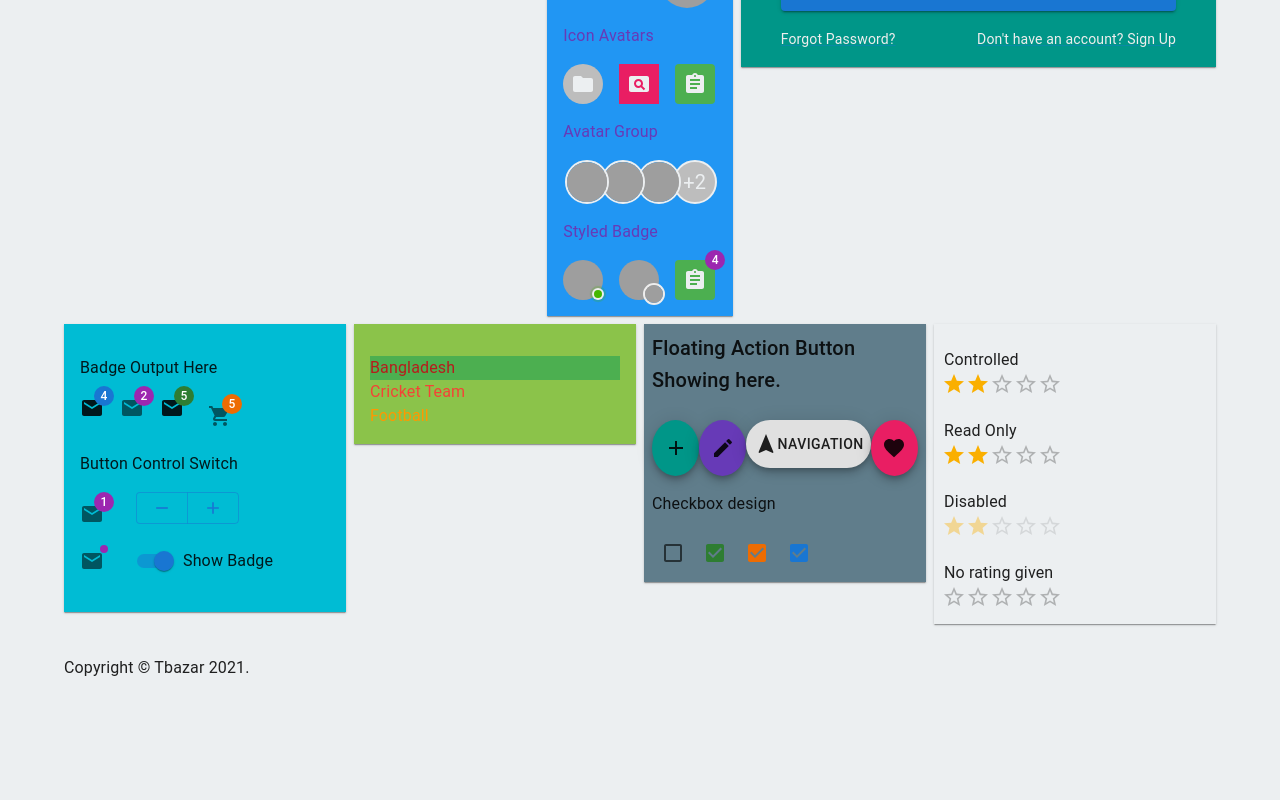
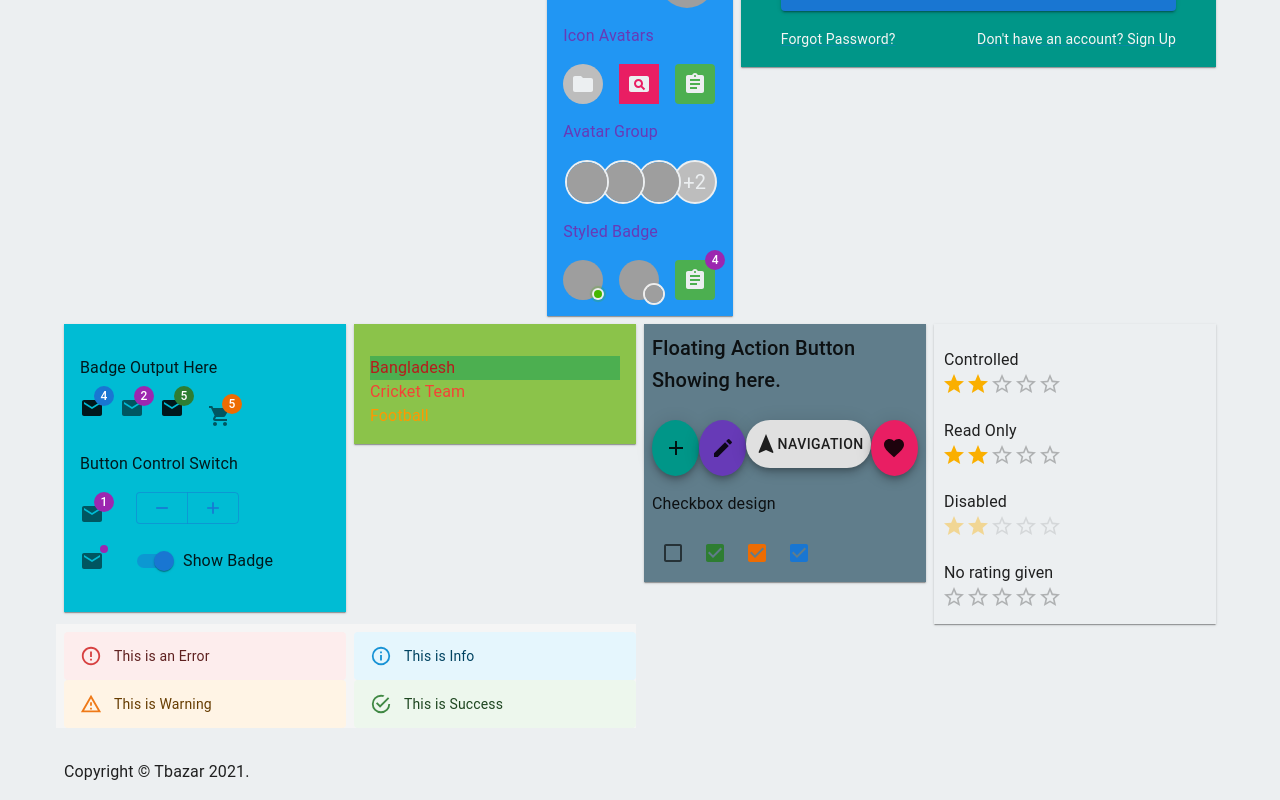
Before and after one commit to rubelamin/mypractice, a React (Vite) app: page / in a window 1280 px wide. Shown: the part 532-1332 px from the top of the page. Before the commit the page ends 1228 px from the top, so only its background shows below. Built offline with nearby package versions, Linux system fonts and the light colour scheme; grey boxes are pictures that could not be loaded.

Commit message:
File changes

```diff
--- a/package.json
+++ b/package.json
@@ -40,6 +40,7 @@
     "@mui/styled-engine-sc": "^5.1.0",
     "react": "^17.0.2",
     "react-dom": "^17.0.2",
+    "react-router-dom": "^6.0.2",
     "styled-components": "^5.3.3",
     "tslib": "^2.3.1"
   }
--- a/src/App.tsx
+++ b/src/App.tsx
@@ -9,6 +9,7 @@ import AllCom from './components/AllCom';
 import Fab from './components/Fab';
 import Ratingall from './components/Ratingall';
 import HeaderBars from './components/HeaderBars';
+import AlertInfo from './components/Alert';
 
 
 import Box from '@mui/material/Box';
@@ -24,7 +25,7 @@ function App() {
       <ThemeProvider theme ={ defaultTheme }>
         <CssBaseline />
           <Box >
-            <HeaderBars />
+              <HeaderBars />
           </Box>
 
       <Container >
@@ -132,6 +133,9 @@ function App() {
             <Ratingall />
           </Box>
         </Grid>
+        <Grid item xs={12} md={6} sx={{ bgcolor: 'fontColor.paper' }}>
+            <AlertInfo />
+          </Grid>
       </Grid>
       </Box>
 
--- /dev/null
+++ b/src/components/Alert.tsx
@@ -0,0 +1,28 @@
+import * as React from 'react';
+import Grid from '@mui/material/Grid';
+import Stack from '@mui/material/Stack';
+import Alert from '@mui/material/Alert';
+
+
+export default function AlertInfo() {
+    return <>
+        <Grid container spacing={1}>
+            <Grid item xs={12} md={6}>
+                <Stack spacing={1}>
+                    <Alert severity="error">This is an Error</Alert>
+                </Stack>
+                <Stack>
+                    <Alert severity="warning">This is Warning</Alert>
+                </Stack>
+            </Grid>
+            <Grid item xs={12} md={6}>
+                <Stack spacing={1}>
+                    <Alert severity="info">This is Info</Alert>
+                </Stack>
+                <Stack>
+                    <Alert severity="success">This is Success</Alert>
+                </Stack>
+            </Grid>
+        </Grid>
+    </>
+}
--- a/src/components/HeaderBars.tsx
+++ b/src/components/HeaderBars.tsx
@@ -9,6 +9,7 @@ import MenuItem from '@mui/material/MenuItem';
 import MenuIcon from '@mui/icons-material/Menu';
 import Typography from '@mui/material/Typography';
 import Avatar from '@mui/material/Avatar';
+
 
 const settings = ['Profile', 'Account', 'Dashboard', 'Logout'];
 
@@ -39,6 +40,7 @@ export default function(){
               >
                 RBL Practice
               </Typography>
+
               </Box>
 
               <Typography component="div" variant="h6" noWrap
--- a/src/components/SignIn.tsx
+++ b/src/components/SignIn.tsx
@@ -7,7 +7,6 @@ import Box from '@mui/material/Box';
 import Grid from '@mui/material/Grid';
 import Checkbox from '@mui/material/Checkbox';
 import TextField from '@mui/material/TextField';
-import CssBaseline from '@mui/material/CssBaseline';
 import LockOutlinedIcon from '@mui/icons-material/LockOutlined';
 import Typhography from '@mui/material/Typography';
 import Container from '@mui/material/Container';
--- a/src/theme.ts
+++ b/src/theme.ts
@@ -81,7 +81,7 @@ export const refflyTheme = {
     },
     fontColor: {
       main: grey[900],
-      paper: grey[200],
+      paper: grey[100],
         red: red[800],
         pink: '#e91e63',
         purple: '#9c27b0',
```
Also changed, not shown: src/components/Routes.tsx (added), 1 other file (tests, documents, lock files or other folders).
